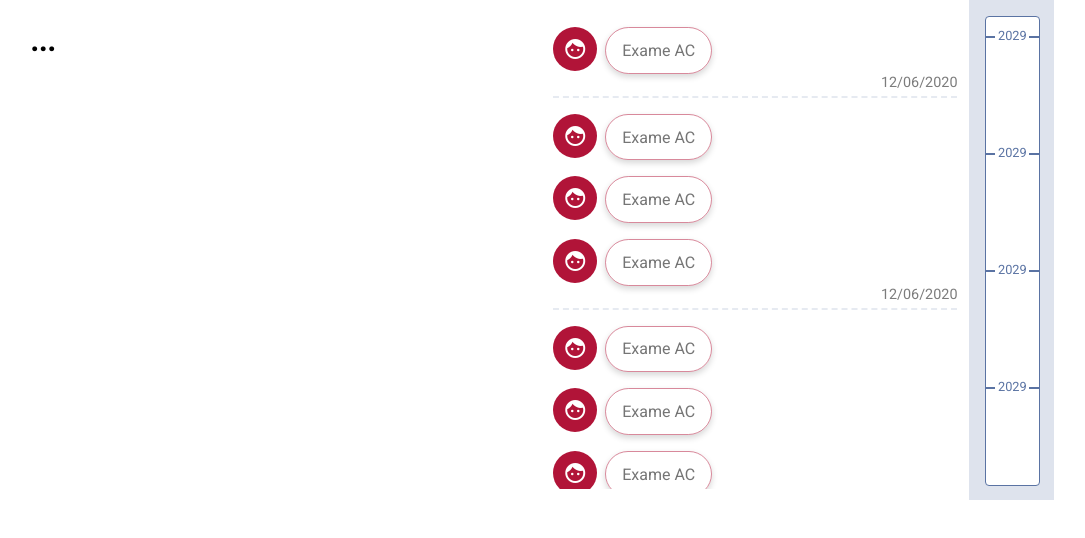
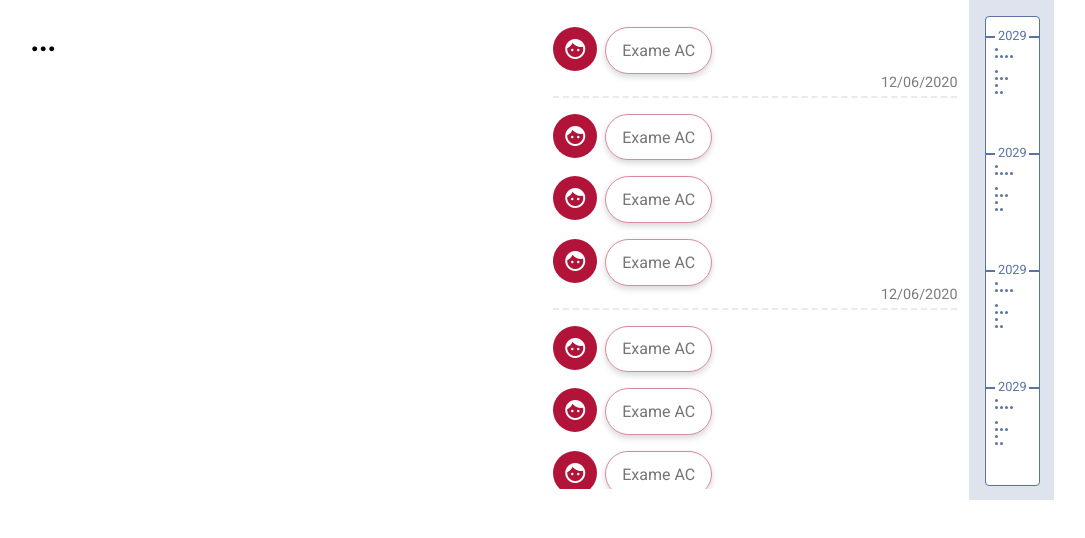
Before and after one commit to henriquekio/poc-timeline, a React (Create React App) app: page / in a window 1280 px wide. Shown: the top 538 px of the page, without its empty margins (98-1183 px from the left). Built offline with nearby package versions, Linux system fonts and the light colour scheme.

Commit message:
inserindo pontos da timeline

```diff
--- a/src/view/Home/components/TimelineResumeItem.js
+++ b/src/view/Home/components/TimelineResumeItem.js
@@ -36,10 +36,19 @@ z-index: 2;
 const ContainerPointItem = styled.div`
 display: grid;
 grid-template-rows: repeat(12, 1fr);
+padding: 0 .5em;
+`;
+
+const  ContainerPoint = styled.div`
+display: flex;
 `;
 
 const Point = styled.div`
-
+width: 3px;
+height: 3px;
+border-radius: 50%;
+background: #5a73a3;
+margin: 1px;
 `;
 
 const TimelineResumeItem = () => {
@@ -49,18 +58,32 @@ const TimelineResumeItem = () => {
                 <Title>2029</Title>
             </ContainerTitle>
             <ContainerPointItem>
-                <div></div>
-                <div></div>
-                <div></div>
-                <div></div>
-                <div></div>
-                <div></div>
-                <div></div>
-                <div></div>
-                <div></div>
-                <div></div>
-                <div></div>
-                <div></div>
+                <ContainerPoint>
+                    <Point/>
+                </ContainerPoint>
+                <ContainerPoint>
+                    <Point/>
+                    <Point/>
+                    <Point/>
+                    <Point/>
+                </ContainerPoint>
+                <ContainerPoint>
+                    </ContainerPoint>
+                <ContainerPoint>
+                    <Point/>
+                </ContainerPoint>
+                <ContainerPoint>
+                    <Point/>
+                    <Point/>
+                    <Point/>
+                </ContainerPoint>
+                <ContainerPoint>
+                    <Point/>
+                </ContainerPoint>
+                <ContainerPoint>
+                    <Point/>
+                    <Point/>
+                </ContainerPoint>
             </ContainerPointItem>
         </ContainerItem>
     );
```
